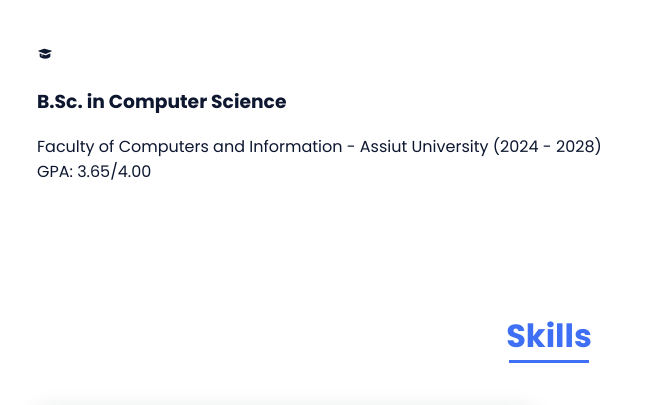
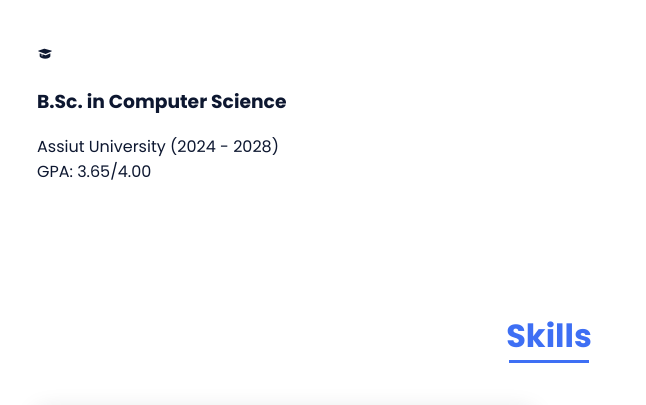
Before and after one commit to 0xezzdev/my-portfolio, a plain HTML site: page index.html in a window 1280 px wide. Shown: the part 1300-1705 px from the top of the page, without its empty margins (91-737 px from the left). Drawn offline with nearby package versions, Linux system fonts and the light colour scheme.

Commit message:
Simplify university name in education section

```diff
--- a/index.html
+++ b/index.html
@@ -65,7 +65,7 @@
                     <i class='bx bxs-graduation education__icon'></i>
                     <div>
                         <h3 class="education__title">B.Sc. in Computer Science</h3>
-                        <span class="education__university">Faculty of Computers and Information - Assiut University (2024 - 2028)</span>
+                        <span class="education__university">Assiut University (2024 - 2028)</span>
                         <p class="education__text">GPA: 3.65/4.00</p>
                     </div>
                 </div>
```
